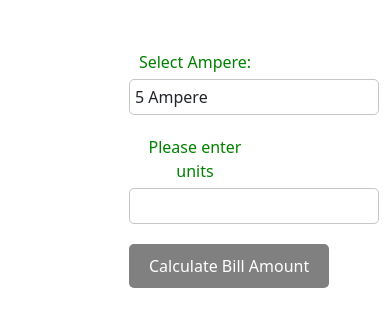
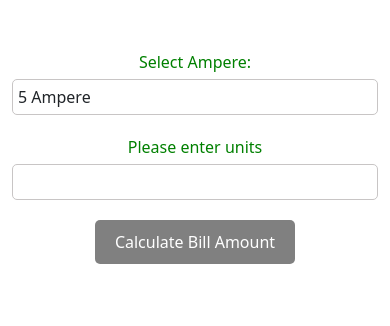
Before and after one commit to sukubhattu/nea-bill-calculator, a plain HTML site: page index.html in a window 390 px wide. Drawn offline with nearby package versions, Linux system fonts and the light colour scheme.

Commit message:
Add support for form for smaller displays

```diff
--- a/scss/modules/_body.scss
+++ b/scss/modules/_body.scss
@@ -57,3 +57,9 @@ table {
   text-align: left;
   padding: 8px;
   }
+
+@media only screen and (max-width: 600px) {
+    #nea-bill {
+      width: 100%;
+    }
+  }
```
Also changed, not shown: css/styles.css, 1 other file.
